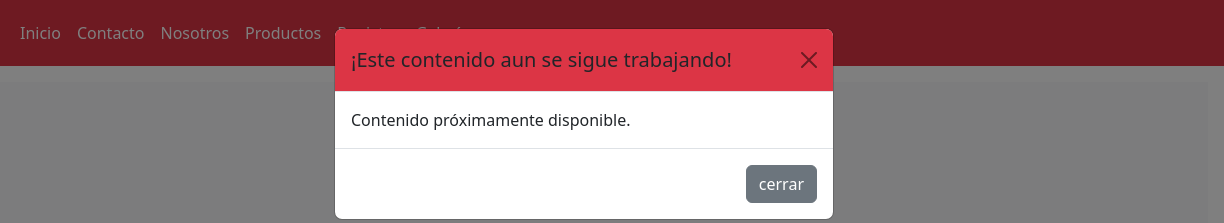
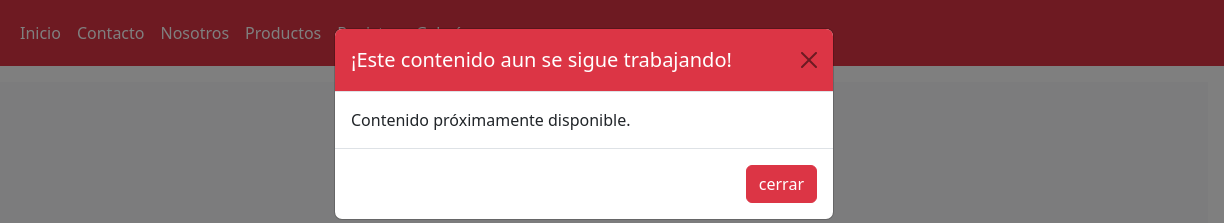
Before and after one commit to DanHT22/EquipoVengadores, a plain HTML site: page index.html in a window 1280 px wide. Both pictures are taken after a click on the link "Aprende como". Shown: the top 223 px of the page, 56-1280 px from the left. Drawn offline with nearby package versions, Linux system fonts and the light colour scheme.

Commit message:
se modificaron propiedades del modal

```diff
--- a/index.html
+++ b/index.html
@@ -117,14 +117,14 @@
     <div class="modal-dialog">
       <div class="modal-content">
         <div class="modal-header bg-danger">
-          <h1 class="modal-title fs-5" id="modalRobadolabel">¡Este contenido aun se sigue trabajando!</h1>
+          <h1 class="modal-title fs-5 text-white" id="modalRobadolabel">¡Este contenido aun se sigue trabajando!</h1>
           <button type="button" class="btn-close" data-bs-dismiss="modal" aria-label="Close"></button>
         </div>
         <div class="modal-body">
           Contenido próximamente disponible.
         </div>
         <div class="modal-footer">
-          <button type="button" class="btn btn-secondary" data-bs-dismiss="modal">cerrar</button>
+          <button type="button" class="btn btn-danger" data-bs-dismiss="modal">cerrar</button>
         </div>
       </div>
     </div>
```
